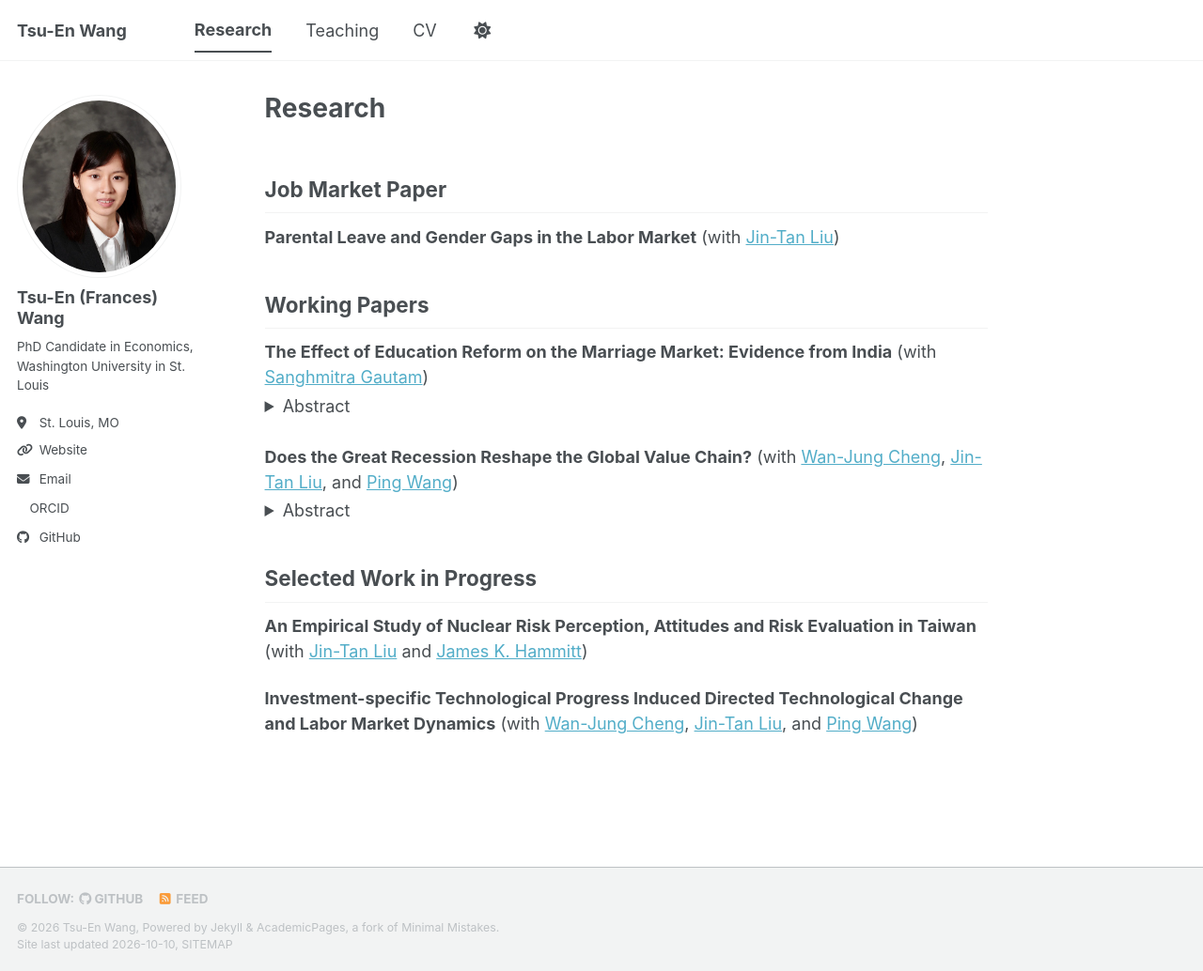
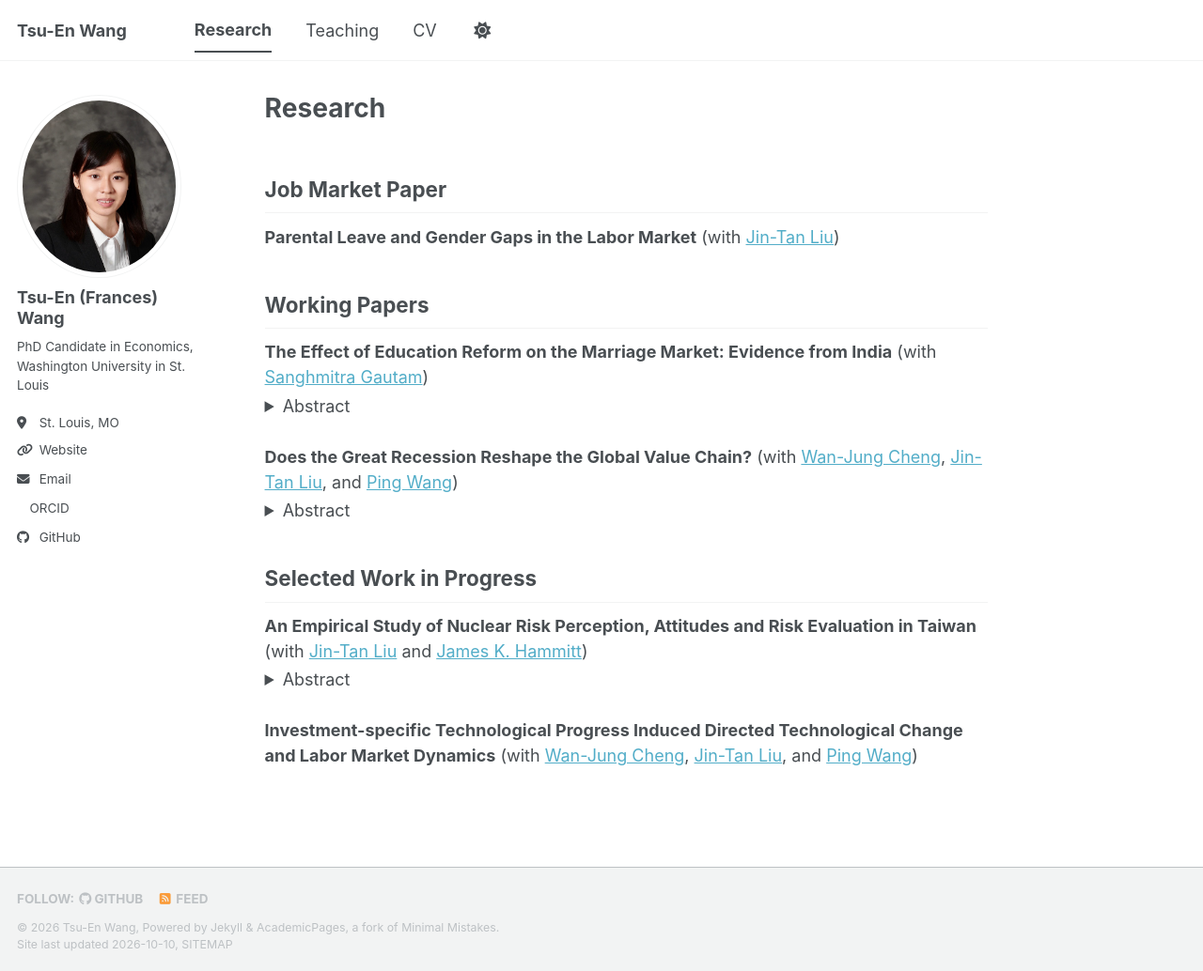
Before and after one commit to tsu-enwang/tsu-enwang, a Jekyll site: the page built from _pages/research.md, in a window 1280 px wide and 1034 px high. Shown: the whole window at 94% size. Built offline with Jekyll 4.4.1, drawn with Linux system fonts in a browser that asks for light colours; a style sheet for code colours, icons or effects is not loaded.

Commit message:
Update research.md

```diff
--- a/_pages/research.md
+++ b/_pages/research.md
@@ -38,5 +38,15 @@ This paper examines the impacts of the 2008 Great Recession on global value chai
 ## Selected Work in Progress
 
 **An Empirical Study of Nuclear Risk Perception, Attitudes and Risk Evaluation in Taiwan** (with [Jin-Tan Liu](https://homepage.ntu.edu.tw/~liujt/) and [James K. Hammitt](https://hsph.harvard.edu/ala/faculty/james-k-hammitt/))
+{: style="margin-bottom: 0.2em"}
+
+<details style="margin-bottom: 1.5em">
+<summary>Abstract</summary>
+<div markdown="1">
+
+We use the 2011 Fukushima disaster as a natural experiment to study how an exogenous shock to nuclear risk perception shapes public attitudes toward nuclear power and willingness to pay (WTP) for non-nuclear alternatives in Taiwan. Combining five surveys conducted between 1992 and 2017, we estimate attitudes toward Taiwan's fourth nuclear power plant with an ordered probit model and WTP with the contingent valuation method. Respondents in 2016 were about 42 percentage points more likely than those in 1992 to oppose operating the plant, and higher risk perception predicts stronger support for non-nuclear alternatives. Using variation in proximity to existing plants, we find no not-in-my-backyard (NIMBY) effect, the shock raised opposition across the island and narrowed the gap between the Taipei area and other regions. WTP falls with the bid amount and depends more on attitudes than on risk perception, while monthly electricity bills play no significant role.
+
+</div>
+</details>
 
 **Investment-specific Technological Progress Induced Directed Technological Change and Labor Market Dynamics** (with [Wan-Jung Cheng](https://sites.google.com/view/wjcheng), [Jin-Tan Liu](https://homepage.ntu.edu.tw/~liujt/), and [Ping Wang](https://sites.wustl.edu/pingwang/))
```
